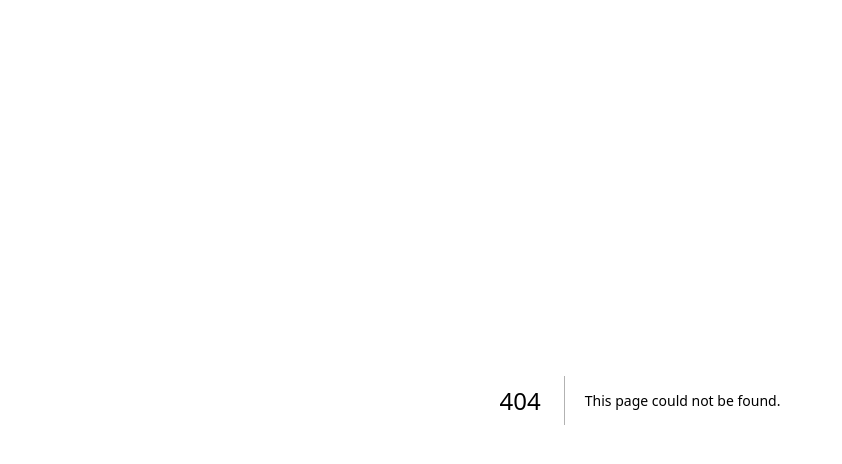
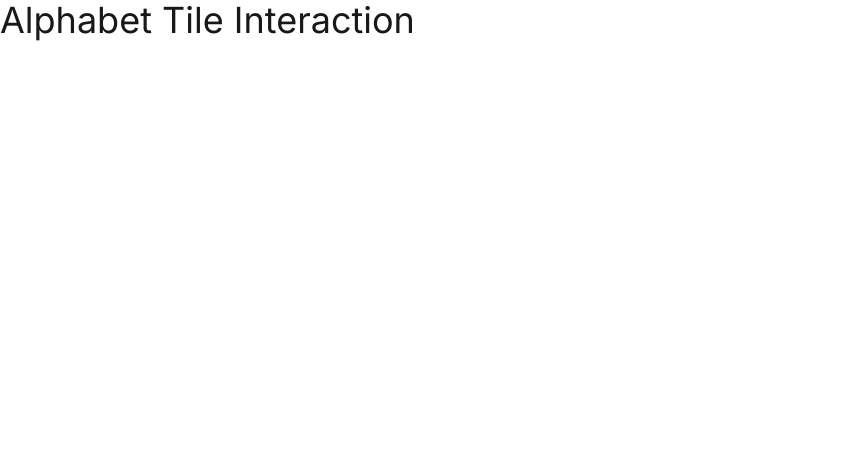
Before and after one commit to robiuzzaman4/ayykori-task, a Next.js app: page /alphabet-tile-interaction in a window 1280 px wide. Before the commit this address had no page. Shown: the top 464 px of the page, without its empty margins (0-842 px from the left). Built offline with nearby package versions, Linux system fonts and the light colour scheme.

Commit message:
feat: initial project setup done

```diff
--- /dev/null
+++ b/src/app/alphabet-tile-interaction/page.tsx
@@ -0,0 +1,11 @@
+import React from "react";
+
+const AlphabetTileInteractionPage = () => {
+  return (
+    <section>
+      <h1 className="text-4xl">Alphabet Tile Interaction</h1>
+    </section>
+  );
+};
+
+export default AlphabetTileInteractionPage;
--- a/src/app/globals.css
+++ b/src/app/globals.css
@@ -1,24 +1,6 @@
 @tailwind base;
 @tailwind components;
 @tailwind utilities;
-
-:root {
-  --background: #ffffff;
-  --foreground: #171717;
-}
-
-@media (prefers-color-scheme: dark) {
-  :root {
-    --background: #0a0a0a;
-    --foreground: #ededed;
-  }
-}
-
-body {
-  color: var(--foreground);
-  background: var(--background);
-  font-family: Arial, Helvetica, sans-serif;
-}
 
 @layer utilities {
   .text-balance {
--- a/src/app/layout.tsx
+++ b/src/app/layout.tsx
@@ -1,16 +1,11 @@
 import type { Metadata } from "next";
-import localFont from "next/font/local";
+import { Inter } from "next/font/google";
 import "./globals.css";
 
-const geistSans = localFont({
-  src: "./fonts/GeistVF.woff",
-  variable: "--font-geist-sans",
-  weight: "100 900",
-});
-const geistMono = localFont({
-  src: "./fonts/GeistMonoVF.woff",
-  variable: "--font-geist-mono",
-  weight: "100 900",
+const inter = Inter({
+  weight: ["300", "400", "500", "700"],
+  subsets: ["latin"],
+  variable: "--font-sans",
 });
 
 export const metadata: Metadata = {
@@ -26,7 +21,7 @@ export default function RootLayout({
   return (
     <html lang="en">
       <body
-        className={`${geistSans.variable} ${geistMono.variable} antialiased`}
+        className={`${inter.variable} font-sans antialiased min-h-screen bg-white text-zinc-900`}
       >
         {children}
       </body>
--- /dev/null
+++ b/src/app/recursive-partitioning/page.tsx
@@ -0,0 +1,11 @@
+import React from "react";
+
+const RecursivePartitioningPage = () => {
+  return (
+    <section>
+      <h1 className="text-4xl">Recursive Partitioning Page</h1>
+    </section>
+  );
+};
+
+export default RecursivePartitioningPage;
--- a/tailwind.config.ts
+++ b/tailwind.config.ts
@@ -8,9 +8,8 @@ const config: Config = {
   ],
   theme: {
     extend: {
-      colors: {
-        background: "var(--background)",
-        foreground: "var(--foreground)",
+      fontFamily: {
+        sans: "var(--font-sans)",
       },
     },
   },
```
Also changed, not shown: src/app/fonts/GeistMonoVF.woff (deleted), src/app/fonts/GeistVF.woff (deleted).
